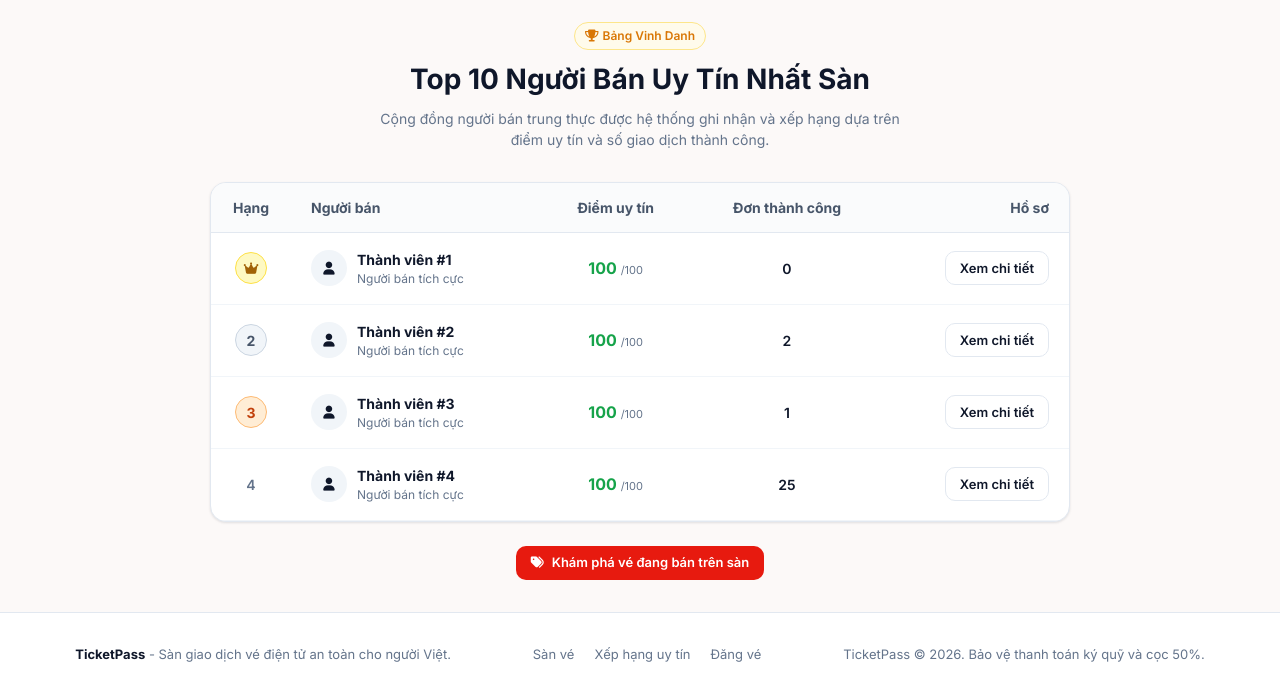
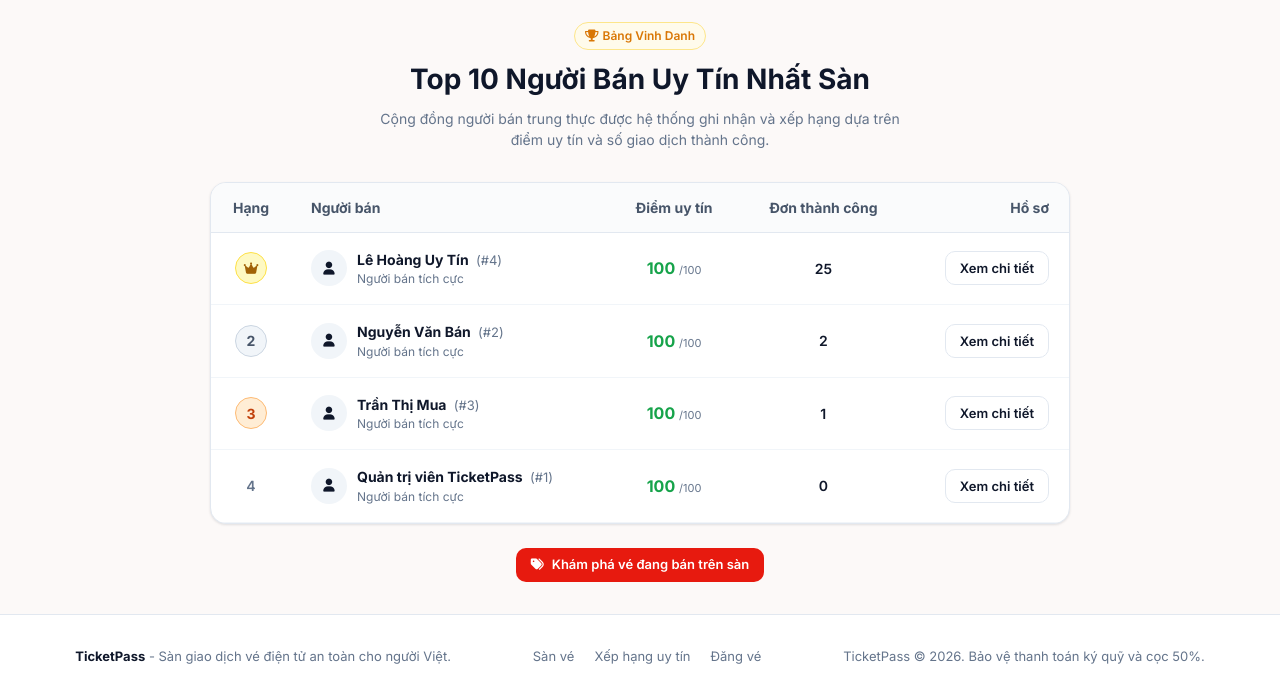
Before and after one commit to KemCheese/project_oop, a Spring Boot app: page /reputation/top in a window 1280 px wide. Shown: the part 138-836 px from the top of the page. Before the commit the page ends 800 px from the top, so only its background shows below. Run offline with Spring Boot 4, Linux system fonts and the light colour scheme; some of the project's set-up classes (security, data sources, template engines, error pages and the like) are left out, and stand-ins take their place.

Commit message:
Update bảng xếp hạng

```diff
--- a/src/main/java/com/yourapp/ticketpass/reputation/infrastructure/ReputationJpaRepository.java
+++ b/src/main/java/com/yourapp/ticketpass/reputation/infrastructure/ReputationJpaRepository.java
@@ -32,5 +32,5 @@ public interface ReputationJpaRepository extends JpaRepository<UserReputationSco
      * @param pageable thông tin phân trang, dùng để giới hạn số dòng trả về
      * @return danh sách bản ghi của trang tương ứng
      */
-    List<UserReputationScore> findAllByOrderByScoreDesc(Pageable pageable);
+    List<UserReputationScore> findAllByOrderByScoreDescSuccessfulTransactionsDesc(Pageable pageable);
 }
--- a/src/main/java/com/yourapp/ticketpass/reputation/infrastructure/ReputationRepositoryImpl.java
+++ b/src/main/java/com/yourapp/ticketpass/reputation/infrastructure/ReputationRepositoryImpl.java
@@ -42,6 +42,6 @@ public class ReputationRepositoryImpl implements ReputationRepository {
 
     @Override
     public List<UserReputationScore> findTopSellers(int limit) {
-        return reputationJpaRepository.findAllByOrderByScoreDesc(PageRequest.of(0, limit));
+        return reputationJpaRepository.findAllByOrderByScoreDescSuccessfulTransactionsDesc(PageRequest.of(0, limit));
     }
 }
--- a/src/main/java/com/yourapp/ticketpass/reputation/web/ReputationController.java
+++ b/src/main/java/com/yourapp/ticketpass/reputation/web/ReputationController.java
@@ -4,6 +4,7 @@ import com.yourapp.ticketpass.reputation.application.UpdateReputationUseCase;
 import com.yourapp.ticketpass.reputation.domain.ReputationRepository;
 import com.yourapp.ticketpass.reputation.domain.UserReputationScore;
 import com.yourapp.ticketpass.reputation.web.dto.ReputationResponse;
+import com.yourapp.ticketpass.user.application.UserQueryService;
 import java.util.List;
 import java.util.stream.Collectors;
 import lombok.RequiredArgsConstructor;
@@ -17,24 +18,39 @@ import org.springframework.web.bind.annotation.RequestParam;
 /**
  * Controller hiển thị thông tin uy tín công khai.
  *
- * <p>Bảng route:</p>
+ * <p>
+ * Bảng route:
+ * </p>
+ *
  * <pre>
  * GET /reputation/{userId}  -&gt; ho so uy tin cong khai (view "reputation/detail")
  * GET /reputation/top       -&gt; bang xep hang seller (view "reputation/top")
  * </pre>
  *
- * <p>Cả hai route đều {@code permitAll()} trong {@code SecurityConfig} — uy tín là thông tin
- * công khai, guest cũng xem được khi duyệt marketplace.</p>
+ * <p>
+ * Cả hai route đều {@code permitAll()} trong {@code SecurityConfig} — uy tín là
+ * thông tin
+ * công khai, guest cũng xem được khi duyệt marketplace.
+ * </p>
  *
- * <p>Controller chỉ trả {@link ReputationResponse} (DTO) chứ không đẩy entity
- * {@link UserReputationScore} ra view, bảo vệ các trường nội bộ ({@code version},
- * {@code cancelledListings}, {@code disputesOpenedAgainst}).</p>
+ * <p>
+ * Controller chỉ trả {@link ReputationResponse} (DTO) chứ không đẩy entity
+ * {@link UserReputationScore} ra view, bảo vệ các trường nội bộ
+ * ({@code version},
+ * {@code cancelledListings}, {@code disputesOpenedAgainst}).
+ * </p>
  *
- * <p><b>Lưu ý từ Task C8:</b> Khi {@code reputationRepository.findByUserId()} trả về
- * {@code Optional.empty()}, gọi {@code updateReputationUseCase.getOrCreate(userId)}
- * để đảm bảo luôn có bản ghi trả về cho view.</p>
+ * <p>
+ * <b>Lưu ý từ Task C8:</b> Khi {@code reputationRepository.findByUserId()} trả
+ * về
+ * {@code Optional.empty()}, gọi
+ * {@code updateReputationUseCase.getOrCreate(userId)}
+ * để đảm bảo luôn có bản ghi trả về cho view.
+ * </p>
  *
- * <p>Module: reputation</p>
+ * <p>
+ * Module: reputation
+ * </p>
  *
  * Chủ sở hữu: Người C
  */
@@ -47,11 +63,16 @@ public class ReputationController {
 
     private final UpdateReputationUseCase updateReputationUseCase;
 
+    private final UserQueryService userQueryService;
+
     /**
      * Hiển thị hồ sơ uy tín công khai của một người dùng.
      *
-     * <p>Tuân thủ lưu ý Task C8: dùng {@code getOrCreate()} thay vì {@code findByUserId()}
-     * để đảm bảo luôn có bản ghi (tạo mặc định 100.00 nếu chưa tồn tại).</p>
+     * <p>
+     * Tuân thủ lưu ý Task C8: dùng {@code getOrCreate()} thay vì
+     * {@code findByUserId()}
+     * để đảm bảo luôn có bản ghi (tạo mặc định 100.00 nếu chưa tồn tại).
+     * </p>
      *
      * @param userId id người dùng cần xem
      * @param model  model của view
@@ -69,8 +90,10 @@ public class ReputationController {
     /**
      * Hiển thị bảng xếp hạng người bán theo điểm uy tín.
      *
-     * <p>Tham số {@code limit} được chặn trong khoảng [1, 100] để tránh truy vấn
-     * quá nặng hoặc giá trị vô nghĩa.</p>
+     * <p>
+     * Tham số {@code limit} được chặn trong khoảng [1, 100] để tránh truy vấn
+     * quá nặng hoặc giá trị vô nghĩa.
+     * </p>
      *
      * @param limit số người bán hiển thị, mặc định 10
      * @param model model của view
@@ -93,9 +116,13 @@ public class ReputationController {
     /**
      * Chuyển đổi entity sang DTO để trả ra view.
      *
-     * <p>Chỉ copy các trường công khai; bỏ qua {@code version}, {@code cancelledListings},
-     * {@code disputesOpenedAgainst}, {@code createdAt}, {@code lastUpdatedAt} — không cần
-     * hiển thị cho người xem bên ngoài.</p>
+     * <p>
+     * Chỉ copy các trường công khai; bỏ qua {@code version},
+     * {@code cancelledListings},
+     * {@code disputesOpenedAgainst}, {@code createdAt}, {@code lastUpdatedAt} —
+     * không cần
+     * hiển thị cho người xem bên ngoài.
+     * </p>
      *
      * @param score entity bản ghi điểm uy tín
      * @return DTO cho view
@@ -109,6 +136,14 @@ public class ReputationController {
         response.setDisputesLost(score.getDisputesLost());
         response.setDisputesWon(score.getDisputesWon());
         response.setLastTransactionAt(score.getLastTransactionAt());
+
+        userQueryService.findById(score.getUserId()).ifPresent(user -> {
+            response.setFullName(user.getFullName());
+        });
+        if (response.getFullName() == null) {
+            response.setFullName("Thành viên #" + score.getUserId());
+        }
+
         return response;
     }
 }
--- a/src/main/resources/templates/reputation/detail.html
+++ b/src/main/resources/templates/reputation/detail.html
@@ -118,7 +118,8 @@
                             Hồ Sơ Minh Bạch Hệ Thống
                         </div>
                         <h1 style="font-size: 26px; font-weight: 800; margin-bottom: 8px;">
-                            Thành Viên #<span th:text="*{userId}">101</span>
+                            <span th:text="*{fullName}">Thành Viên #1</span>
+                            <span style="font-size: 20px; opacity: 0.8; font-weight: normal; margin-left: 8px;" th:text="'(#' + *{userId} + ')'">(#1)</span>
                         </h1>
 
                         <!-- Reliability Badge -->
--- a/src/main/resources/templates/reputation/top.html
+++ b/src/main/resources/templates/reputation/top.html
@@ -96,13 +96,15 @@
                         Top <span th:text="${limit ?: 10}">10</span> Người Bán Uy Tín Nhất Sàn
                     </h1>
                     <p style="font-size: 14px; color: var(--color-text-muted); max-width: 540px; margin: 0 auto;">
-                        Cộng đồng người bán trung thực được hệ thống ghi nhận và xếp hạng dựa trên điểm uy tín và số giao dịch thành công.
+                        Cộng đồng người bán trung thực được hệ thống ghi nhận và xếp hạng dựa trên điểm uy tín và số
+                        giao dịch thành công.
                     </p>
                 </div>
 
                 <!-- Leaderboard Card -->
                 <div class="leaderboard-card">
-                    <div th:if="${#lists.isEmpty(sellers)}" class="empty-state" style="margin: 0; border: none; border-radius: 0;">
+                    <div th:if="${#lists.isEmpty(sellers)}" class="empty-state"
+                        style="margin: 0; border: none; border-radius: 0;">
                         <div class="empty-icon">
                             <i class="fa-solid fa-award"></i>
                         </div>
@@ -136,7 +138,8 @@
                                         <span th:if="${iterStat.count == 3}" class="rank-badge rank-3">
                                             3
                                         </span>
-                                        <span th:if="${iterStat.count > 3}" class="rank-other" th:text="${iterStat.count}">
+                                        <span th:if="${iterStat.count > 3}" class="rank-other"
+                                            th:text="${iterStat.count}">
                                             4
                                         </span>
                                     </td>
@@ -144,14 +147,15 @@
                                     <!-- Seller ID -->
                                     <td>
                                         <div style="display: flex; align-items: center; gap: 10px;">
-                                            <div style="width: 36px; height: 36px; border-radius: 50%; background-color: var(--color-brand-surface); display: flex; align-items: center; justify-content: center; font-weight: 700; color: var(--color-brand); font-size: 13px;">
+                                            <div
+                                                style="width: 36px; height: 36px; border-radius: 50%; background-color: var(--color-brand-surface); display: flex; align-items: center; justify-content: center; font-weight: 700; color: var(--color-brand); font-size: 13px;">
                                                 <i class="fa-solid fa-user"></i>
                                             </div>
                                             <div>
                                                 <a th:href="@{/reputation/{id}(id=${seller.userId})}"
-                                                   style="font-weight: 700; color: var(--color-brand);"
-                                                   th:text="'Thành viên #' + ${seller.userId}">
-                                                    Thành viên #1
+                                                    style="font-weight: 700; color: var(--color-brand);">
+                                                    <span th:text="${seller.fullName}">Thành viên #1</span>
+                                                    <span style="font-size: 13px; color: var(--color-text-muted); font-weight: normal; margin-left: 4px;" th:text="'(#' + ${seller.userId} + ')'">(#1)</span>
                                                 </a>
                                                 <div style="font-size: 12px; color: var(--color-text-muted);">
                                                     Người bán tích cực
@@ -163,20 +167,22 @@
                                     <!-- Score -->
                                     <td style="text-align: center;">
                                         <span style="font-size: 16px; font-weight: 800; color: var(--color-success);"
-                                              th:text="${seller.score != null ? seller.score.intValue() : 100}">
+                                            th:text="${seller.score != null ? seller.score.intValue() : 100}">
                                             100
                                         </span>
                                         <span style="font-size: 11px; color: var(--color-text-muted);">/100</span>
                                     </td>
 
                                     <!-- Successful Transactions -->
-                                    <td style="text-align: center; font-weight: 600;" th:text="${seller.successfulTransactions ?: 0}">
+                                    <td style="text-align: center; font-weight: 600;"
+                                        th:text="${seller.successfulTransactions ?: 0}">
                                         0
                                     </td>
 
                                     <!-- Link to Detail -->
                                     <td style="text-align: right;">
-                                        <a th:href="@{/reputation/{id}(id=${seller.userId})}" class="btn btn-outline btn-sm">
+                                        <a th:href="@{/reputation/{id}(id=${seller.userId})}"
+                                            class="btn btn-outline btn-sm">
                                             Xem chi tiết
                                         </a>
                                     </td>
```
Also changed, not shown: src/main/java/com/yourapp/ticketpass/reputation/web/dto/ReputationResponse.java (+14 -5 lines).
